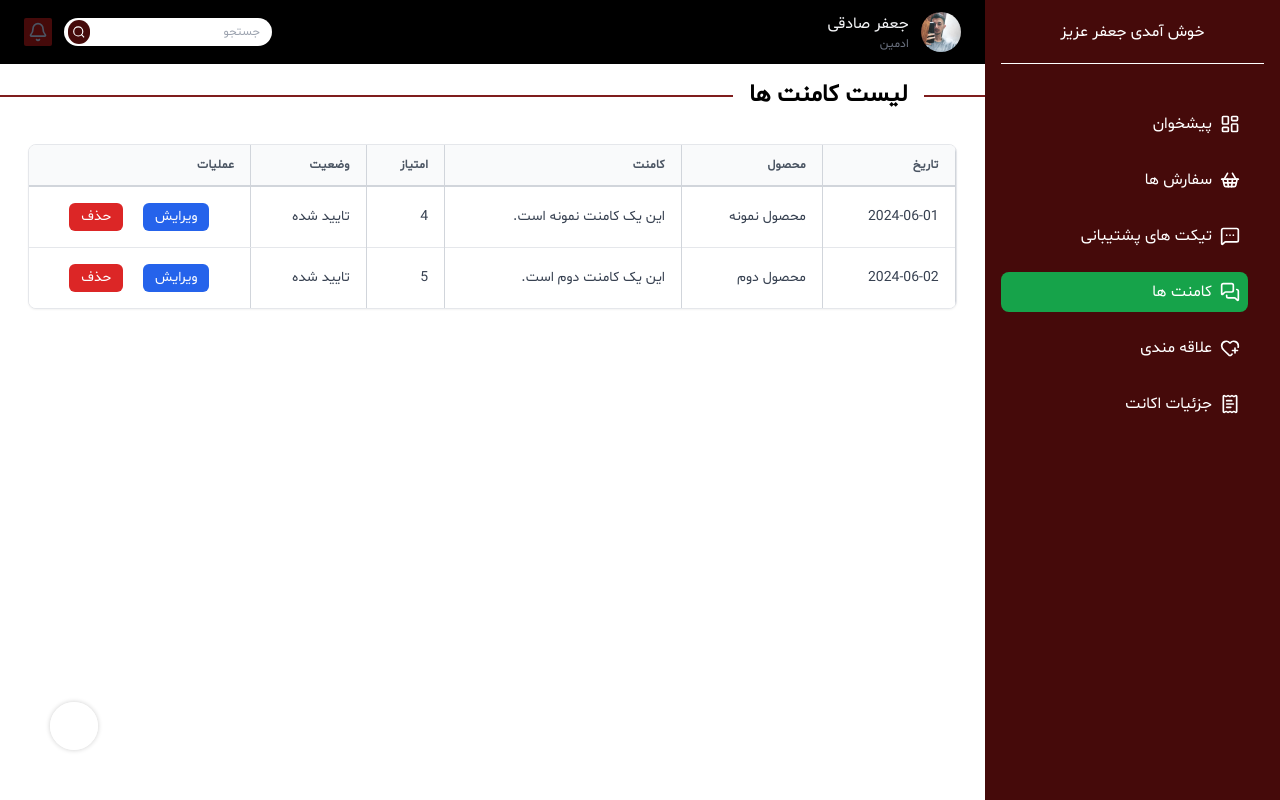
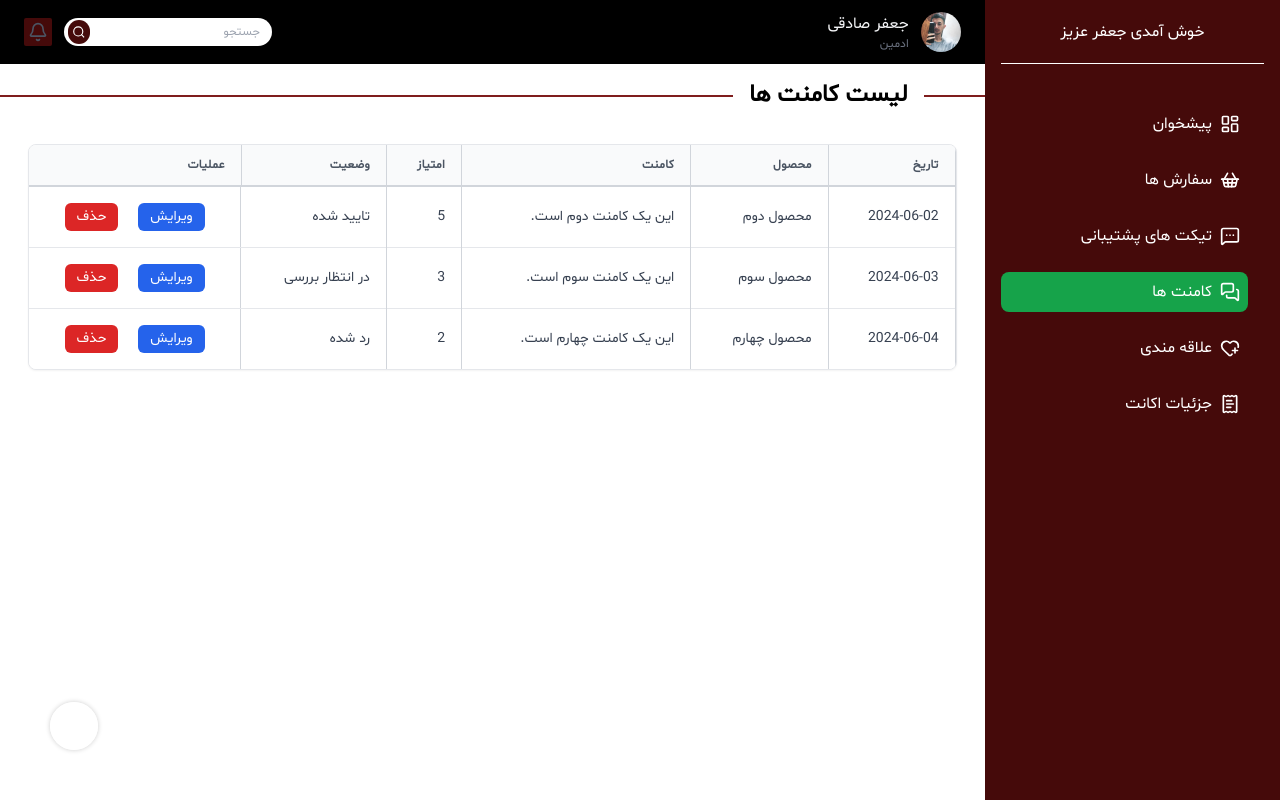
Before and after one commit to mesismart/CoffeeNewSiteNextJs, a Next.js app: page /p-admin/comments in a window 1280 px wide. Built offline with nearby package versions, Linux system fonts and the light colour scheme; data requests are answered from the project's data file; what tailwindcss-rtl would draw is missing.

Commit message:
get comment from json server , delete comment

```diff
--- a/src/app/p-admin/comments/page.jsx
+++ b/src/app/p-admin/comments/page.jsx
@@ -1,26 +1,50 @@
+"use client";
 import PanelUserLayout from "@/components/layouts/PanelUserLayout";
-import React from "react";
-
-const comments = [
-  {
-    id: 1,
-    date: "2024-06-01",
-    product: "محصول نمونه",
-    content: "این یک کامنت نمونه است.",
-    score: 4,
-    status: "تایید شده",
-  },
-  {
-    id: 2,
-    date: "2024-06-02",
-    product: "محصول دوم",
-    content: "این یک کامنت دوم است.",
-    score: 5,
-    status: "تایید شده",
-  },
-];
+import { useEffect, useState } from "react";
+import { getComments } from "@/services/comment.service";
+import swal from "sweetalert";
+import { deleteComment } from "@/services/comment.service";
 
 export default function Comments() {
+  const [comments, setComments] = useState([]);
+  const [loading, setLoading] = useState(true);
+
+  useEffect(() => {
+    const fetchComments = async () => {
+      try {
+        const response = await getComments();
+        setComments(response);
+      } catch (error) {
+        console.error("Failed to fetch comments:", error);
+        setComments([]);
+      } finally {
+        setLoading(false);
+      }
+    };
+    fetchComments();
+  }, []);
+
+  const handleDeleteComment = async (commentId) => {
+    // Implement delete comment logic here
+    const willDelete = await swal({
+      title: "حذف کامنت",
+      text: "آیا مطمئن هستید که می‌خواهید این کامنت را حذف کنید؟",
+      icon: "warning",
+      dangerMode: true,
+    });
+
+    if (willDelete) {
+      swal("حذف موفق", "کامنت حذف شد!", "success");
+    }
+
+    try {
+      await deleteComment(commentId);
+      setComments(comments.filter((comment) => comment.id !== commentId));
+    } catch (error) {
+      console.error("Failed to delete comment:", error);
+    }
+  };
+
   return (
     <PanelUserLayout>
       <div className="flex items-center gap-4 mt-4">
@@ -81,6 +105,10 @@ export default function Comments() {
                     ویرایش
                   </button>
                   <button
+                    onClick={() => {
+                      // Handle delete action
+                      handleDeleteComment(comment.id);
+                    }}
                     type="button"
                     className="rounded-md bg-red-600 px-3 py-1 text-white transition hover:bg-red-700"
                   >
--- a/src/app/p-admin/wishlist/page.jsx
+++ b/src/app/p-admin/wishlist/page.jsx
@@ -1,8 +1,10 @@
 "use client";
 
 import { useEffect, useState } from "react";
+import swal from "sweetalert";
 import PanelUserLayout from "@/components/layouts/PanelUserLayout";
 import WishlistItem from "@/components/templates/p-admin/WishlistItem";
+import { getWishlist, deleteWishlistItem } from "@/services/wishlist.service";
 
 function WishlistPage() {
   const [products, setProducts] = useState([]);
@@ -11,13 +13,7 @@ function WishlistPage() {
   useEffect(() => {
     const fetchWishlist = async () => {
       try {
-        const response = await fetch("http://localhost:4000/wishlist");
-        console.log("Wishlist API response:", response);
-        if (!response.ok) {
-          throw new Error(`Failed to fetch wishlist: ${response.status}`);
-        }
-        const data = await response.json();
-        console.log("Wishlist data:", data);
+        const data = await getWishlist();
         setProducts(data);
       } catch (error) {
         console.error("Failed to fetch wishlist:", error);
@@ -36,31 +32,21 @@ function WishlistPage() {
         ? (productOrId._id ?? productOrId.id)
         : productOrId;
 
+    const willDelete = await swal({
+      title: "حذف از علاقه مندی ها",
+      text: "آیا مطمئن هستید که می‌خواهید این محصول را از علاقه‌مندی‌ها حذف کنید؟",
+      icon: "warning",
+      dangerMode: true,
+    });
+
+    if (willDelete) {
+      swal("حذف موفق", "محصول از علاقه‌مندی‌ها حذف شد!", "success");
+    }
+
     console.log("Removing product with ID:", productId);
 
     try {
-      let response = await fetch(
-        `http://localhost:4000/wishlist/${productId}`,
-        {
-          method: "DELETE",
-        },
-      );
-
-      if (response.status === 404) {
-        response = await fetch("http://localhost:4000/wishlist", {
-          method: "DELETE",
-          headers: {
-            "Content-Type": "application/json",
-          },
-          body: JSON.stringify({ id: productId }),
-        });
-      }
-
-      if (!response.ok) {
-        throw new Error(
-          `Failed to remove product from wishlist: ${response.status}`,
-        );
-      }
+      await deleteWishlistItem(productId);
 
       setProducts(
         products.filter(
@@ -74,15 +60,15 @@ function WishlistPage() {
 
   return (
     <PanelUserLayout>
-      <div className="flex items-center gap-4 mt-4">
-        <hr className="flex-1 border-t-2 border-red-900" />
-        <h1 className="whitespace-nowrap m-0 text-2xl font-bold">
+      <div className="flex flex-col sm:flex-row items-center gap-4 mt-4">
+        <hr className="w-full sm:flex-1 border-t-2 border-red-900" />
+        <h1 className="whitespace-nowrap m-0 text-2xl font-bold text-center sm:text-left">
           علاقه مندی ها
         </h1>
-        <hr className="flex-[12] border-t-2 border-red-900" />
+        <hr className="w-full sm:flex-[12] border-t-2 border-red-900" />
       </div>
 
-      <div className="grid grid-cols-3 gap-4 mt-4">
+      <div className="grid grid-cols-1 sm:grid-cols-2 lg:grid-cols-3 gap-4 mt-4">
         {loading ? (
           <p className="text-gray-600">در حال بارگذاری...</p>
         ) : products.length === 0 ? (
--- a/src/mocks/db.json
+++ b/src/mocks/db.json
@@ -14,14 +14,28 @@
   ],
   "comments": [
     {
-      "id": "1",
-      "text": "a comment about post 1",
-      "postId": "1"
+      "id": "2",
+      "date": "2024-06-02",
+      "product": "محصول دوم",
+      "content": "این یک کامنت دوم است.",
+      "score": 5,
+      "status": "تایید شده"
     },
     {
-      "id": "2",
-      "text": "another comment about post 1",
-      "postId": "1"
+      "id": "3",
+      "date": "2024-06-03",
+      "product": "محصول سوم",
+      "content": "این یک کامنت سوم است.",
+      "score": 3,
+      "status": "در انتظار بررسی"
+    },
+    {
+      "id": "4",
+      "date": "2024-06-04",
+      "product": "محصول چهارم",
+      "content": "این یک کامنت چهارم است.",
+      "score": 2,
+      "status": "رد شده"
     }
   ],
   "profile": {
--- /dev/null
+++ b/src/services/comment.service.js
@@ -0,0 +1,36 @@
+export const getComments = async () => {
+  try {
+    const response = await fetch("http://localhost:4000/comments", {
+      method: "GET",
+      headers: {
+        "Content-Type": "application/json",
+      },
+    });
+    if (!response.ok) {
+      throw new Error("Failed to fetch comments");
+    }
+    return await response.json();
+  } catch (error) {
+    console.error("Error fetching comments:", error);
+    throw error;
+  }
+};
+
+export const deleteComment = async (commentId) => {
+  try {
+    const response = await fetch(
+      `http://localhost:4000/comments/${commentId}`,
+      {
+        method: "DELETE",
+        headers: {
+          "Content-Type": "application/json",
+        },
+      },
+    );
+    if (!response.ok) {
+      throw new Error("Failed to delete comment");
+    }
+  } catch (error) {
+    console.error("Error deleting comment:", error);
+  }
+};
```
Also changed, not shown: src/services/wishlist.service.js (added, +37 -0 lines).
